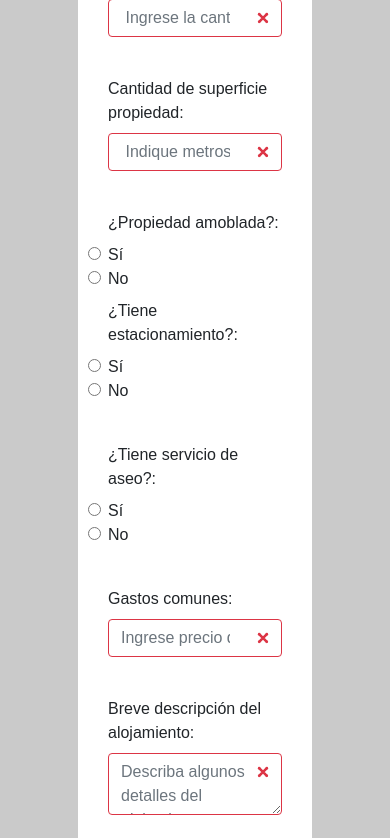
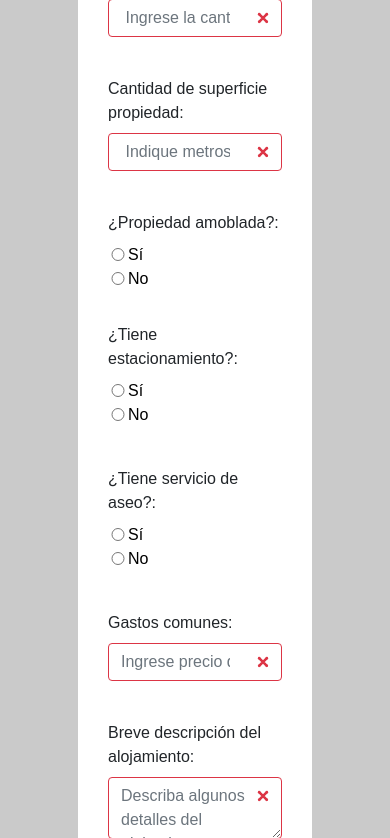
Before and after one commit to itsmillz/UniDep, a PHP site: page /form_propiedad/formulario.php in a window 390 px wide. Shown: the part 816-1654 px from the top of the page. Run offline with PHP 8.4, Linux system fonts and the light colour scheme; some libraries are stand-ins or nearby versions.

Commit message:
se arreglaron detalles de responsive en formulario en algunos input

```diff
--- a/form_propiedad/formulario.php
+++ b/form_propiedad/formulario.php
@@ -94,36 +94,36 @@
                 <div class="col-12 mb-2 mt-2">
                     <label class="form-label" for="amoblada">¿Propiedad amoblada?: </label>
                     <div class="form-check">
-                        <input type="radio" class="form-check-input" id="radio1" required="required" name="amoblado" value="Sí" > Sí
-                        <label class="form-check-label" for="radio1"></label>
+                        <input type="radio" class="form-check-input" id="radio1" required="required" name="amoblado" value="Sí" >
+                        <label class="form-check-label" style="color:black;" for="radio1">Sí</label>
                     </div>
                     <div class="form-check">
-                        <input type="radio" class="form-check-input" id="radio2" name="amoblado" value="No">No
-                        <label class="form-check-label" for="radio2"></label>
-                    </div
+                        <input type="radio" class="form-check-input" id="radio2" name="amoblado" value="No">
+                        <label class="form-check-label" style="color:black;" for="radio2">No</label>
+                    </div>
             </br>
                 </div>
                 <div class="col-12 mb-2 mt-2">
                     <label class="form-label" for="superficie">¿Tiene estacionamiento?: </label>
                     <div class="form-check">
-                        <input type="radio" class="form-check-input" id="radio1" required="required" name="estacionamiento" value="Sí" > Sí
-                        <label class="form-check-label" for="radio1"></label>
+                        <input type="radio" class="form-check-input" id="radio1" required="required" name="estacionamiento" value="Sí" >
+                        <label class="form-check-label" style="color:black;" for="radio1">Sí</label>
                     </div>
                     <div class="form-check">
-                        <input type="radio" class="form-check-input" id="radio2" name="estacionamiento" value="No">No
-                        <label class="form-check-label" for="radio2"></label>
+                        <input type="radio" class="form-check-input" id="radio2" name="estacionamiento" value="No">
+                        <label class="form-check-label" style="color:black;" for="radio2">No</label>
                     </div>
                 </div>
                 <br>
                 <div class="col-12 mb-2 mt-2">
                     <label class="form-label" for="servicio_aseo">¿Tiene servicio de aseo?: </label>
                     <div class="form-check">
-                        <input type="radio" class="form-check-input" id="radio1" required="required" name="servicio_aseo" value="Sí" > Sí
-                        <label class="form-check-label" for="radio1"></label>
+                        <input type="radio" class="form-check-input" id="radio1" required="required" name="servicio_aseo" value="Sí" >
+                        <label class="form-check-label" style="color:black;" for="radio1">Sí</label>
                     </div>
                     <div class="form-check">
-                        <input type="radio" class="form-check-input" id="radio2" name="servicio_aseo" value="No">No
-                        <label class="form-check-label" for="radio2"></label>
+                        <input type="radio" class="form-check-input" id="radio2" name="servicio_aseo" value="No">
+                        <label class="form-check-label" style="color:black;" for="radio2">No</label>
                     </div>
                 </div>
                 <br>
--- a/style/style.css
+++ b/style/style.css
@@ -744,10 +744,24 @@ table td {
   }
   .form-check{
     padding: 0;
+    display: flex;
+    width: 100%;
+    align-content: center;
+    align-items: center;
   }
   .cont-university{
     padding: 0;
     margin: 0;
+  }
+  .form-check-input{
+    margin: 0;
+    display: block;
+    width: 20px;
+  }
+  .form-check-label{
+    display: block;
+    width: 10px;
+    margin-left: 20px;
   }
 }
 @media only screen and (max-width: 430px){
```
Also changed, not shown: form_propiedad/images/imagessd-1659066643.jpg (added), form_propiedad/images/ssss-1659066643.jpg (added), form_propiedad/images/índice-1659066643.jpg (added), form_propiedad/images/índicedsdsf-1659066643.jpg (added), form_propiedad/images/índicesasa-1659066643.jpg (added).
